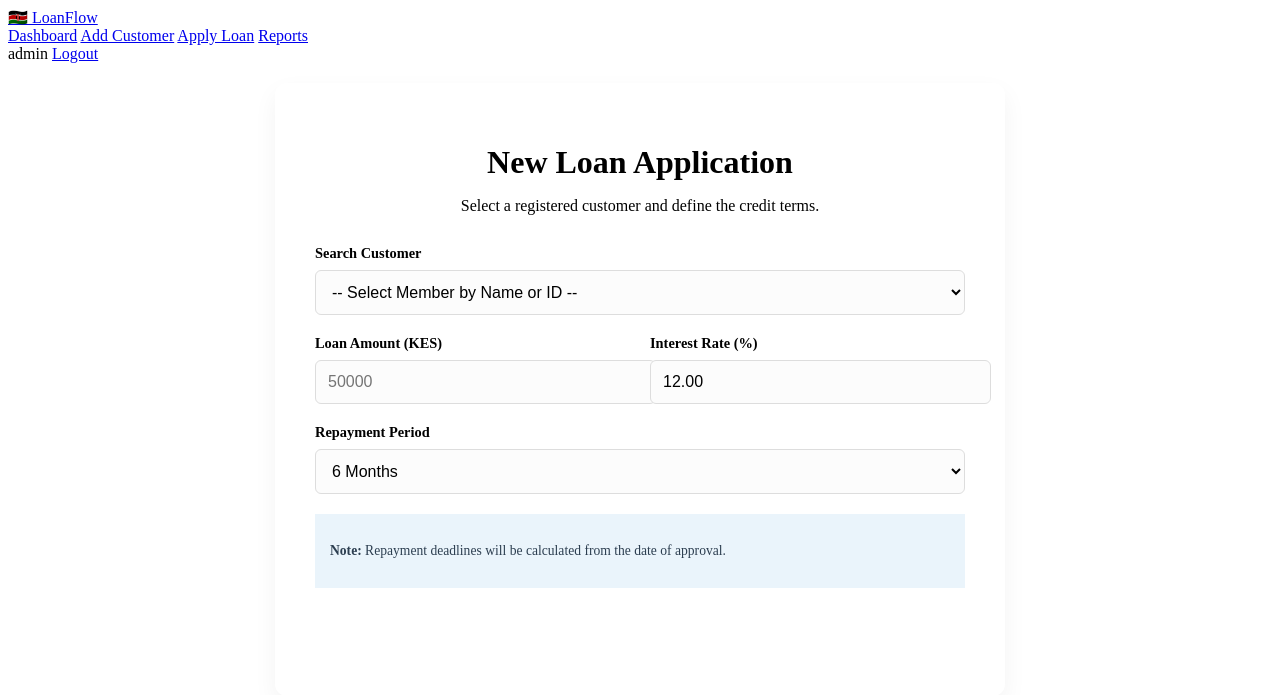
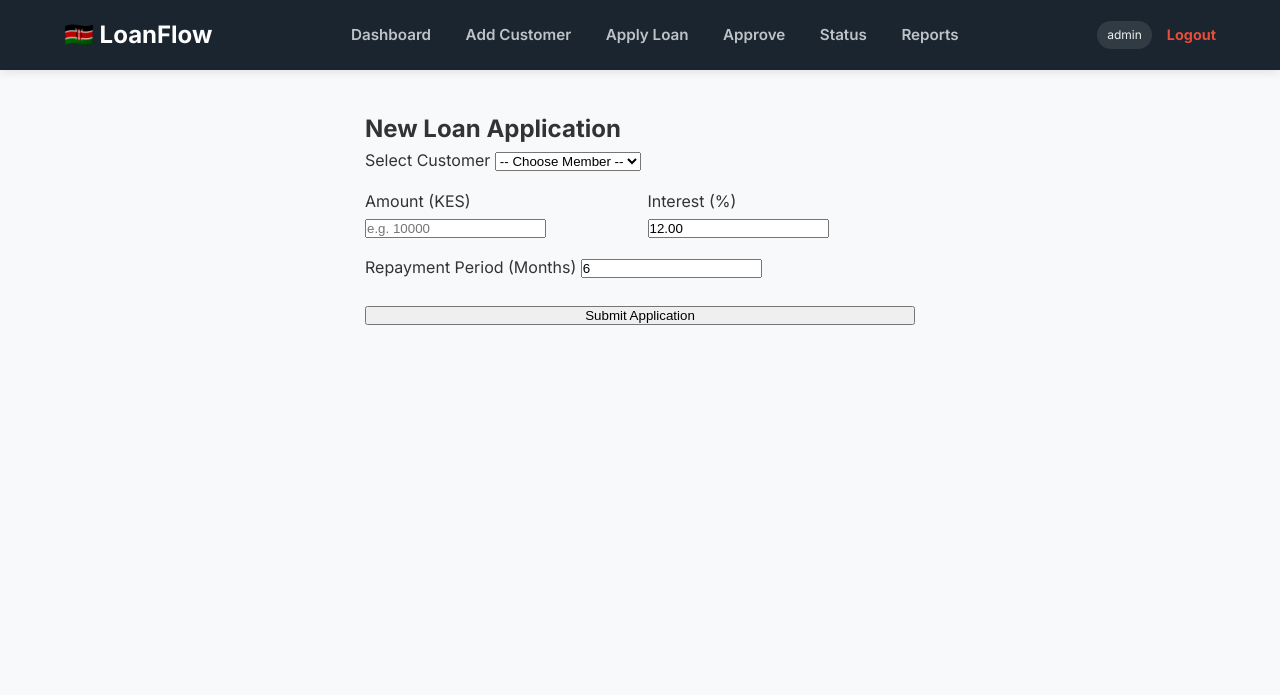
Before and after one commit to davydavecom-sys/loanapp, a Flask app: page /apply_loan in a window 1280 px wide. Shown: the top 695 px of the page. Run offline with Flask 3, Linux system fonts and the light colour scheme; the visitor is signed in with stand-in values (Sample User, id 1); data that the repository does not hold is empty; some libraries are stand-ins or nearby versions.

Commit message:
Refactor loan application form with template inheritance

```diff
--- a/templates/apply_loan.html
+++ b/templates/apply_loan.html
@@ -1,92 +1,32 @@
-<!DOCTYPE html>
-<html lang="en">
-<head>
-    <meta charset="UTF-8">
-    <meta name="viewport" content="width=device-width, initial-scale=1.0">
-    <title>Apply for Loan | LoanFlow Kenya</title>
-    <link rel="stylesheet" href="{{ url_for('static', filename='css/style.css') }}">
-    <link href="https://fonts.googleapis.com/css2?family=Inter:wght@400;600;700&display=swap" rel="stylesheet">
-</head>
-<body>
-
-    <header class="topnav">
-        <div class="nav-container">
-            <a href="/" class="brand">🇰🇪 LoanFlow</a>
-
-            <nav class="nav-links">
-                <a href="/">Dashboard</a>
-                <a href="/add_customer">Add Customer</a>
-                <a href="/apply_loan" class="active">Apply Loan</a>
-                <a href="/reports">Reports</a>
-            </nav>
-
-            <div class="user-actions">
-                <span class="user-role">{{ session['role'] }}</span>
-                <a href="/logout" class="btn-logout">Logout</a>
-            </div>
-        </div>
-    </header>
-
-    <main class="main-content">
-        <div class="form-card">
-            <div class="form-header">
-                <h1>New Loan Application</h1>
-                <p>Select a registered customer and define the credit terms.</p>
-            </div>
-
-            {% with messages = get_flashed_messages() %}
-              {% if messages %}
-                {% for message in messages %}
-                  <div class="alert">{{ message }}</div>
-                {% endfor %}
-              {% endif %}
-            {% endwith %}
-
-            <form action="/apply_loan" method="POST" class="loan-form">
-
+{% extends "base.html" %}
+{% block content %}
+<div class="form-container" style="max-width: 550px; margin: auto;">
+    <h2>New Loan Application</h2>
+    <form method="POST">
         <div class="form-group">
-                    <label for="customer_id">Search Customer</label>
-                    <select name="customer_id" id="customer_id" required>
-                        <option value="">-- Select Member by Name or ID --</option>
+            <label>Select Customer</label>
+            <select name="customer_id" required>
+                <option value="">-- Choose Member --</option>
                 {% for c in customers %}
-                        <option value="{{ c.customer_id }}">
-                            {{ c.first_name }} {{ c.last_name }} (ID: {{ c.id_number }})
-                        </option>
+                <option value="{{ c.id }}">{{ c.first_name }} {{ c.last_name }} ({{ c.id_number }})</option>
                 {% endfor %}
             </select>
         </div>
-
-                <div class="form-row">
+        <div style="display: grid; grid-template-columns: 1fr 1fr; gap: 15px; margin-top:15px;">
             <div class="form-group">
-                        <label for="amount">Loan Amount (KES)</label>
-                        <input type="number" name="amount" id="amount" placeholder="50000" required>
+                <label>Amount (KES)</label>
+                <input type="number" name="amount" required placeholder="e.g. 10000">
             </div>
-
             <div class="form-group">
-                        <label for="interest">Interest Rate (%)</label>
-                        <input type="number" step="0.01" name="interest" id="interest" value="12.00" required>
+                <label>Interest (%)</label>
+                <input type="number" step="0.01" name="interest" value="12.00">
             </div>
         </div>
-
-                <div class="form-group">
-                    <label for="period">Repayment Period</label>
-                    <select name="period" id="period" required>
-                        <option value="1">1 Month</option>
-                        <option value="3">3 Months</option>
-                        <option value="6" selected>6 Months</option>
-                        <option value="12">12 Months</option>
-                        <option value="24">24 Months</option>
-                    </select>
+        <div class="form-group" style="margin-top:15px;">
+            <label>Repayment Period (Months)</label>
+            <input type="number" name="period" required value="6">
         </div>
-
-                <div class="info-box">
-                    <p><strong>Note:</strong> Repayment deadlines will be calculated from the date of approval.</p>
-                </div>
-
-                <button type="submit" class="btn-submit">Submit Application</button>
+        <button type="submit" class="btn-submit" style="width:100%; margin-top:25px;">Submit Application</button>
     </form>
 </div>
-    </main>
-
-</body>
-</html>
+{% endblock %}
```
Lines whose indentation alone changed are shown as unchanged.
